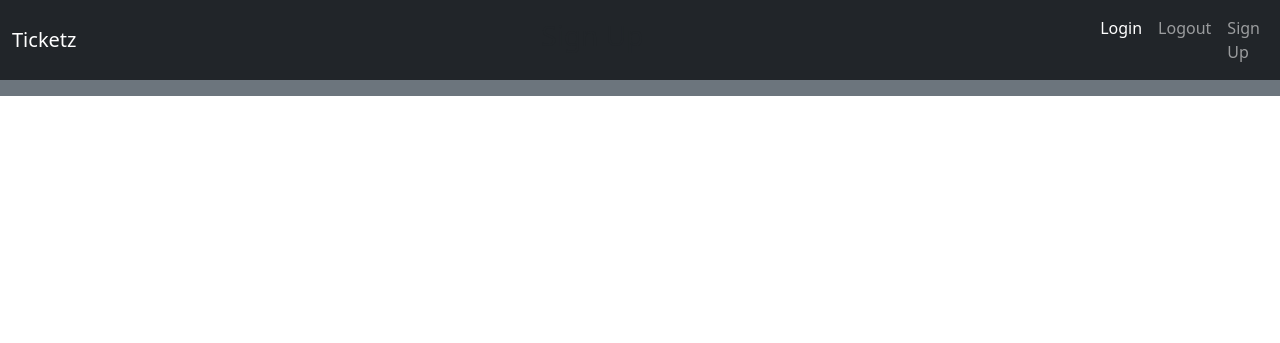
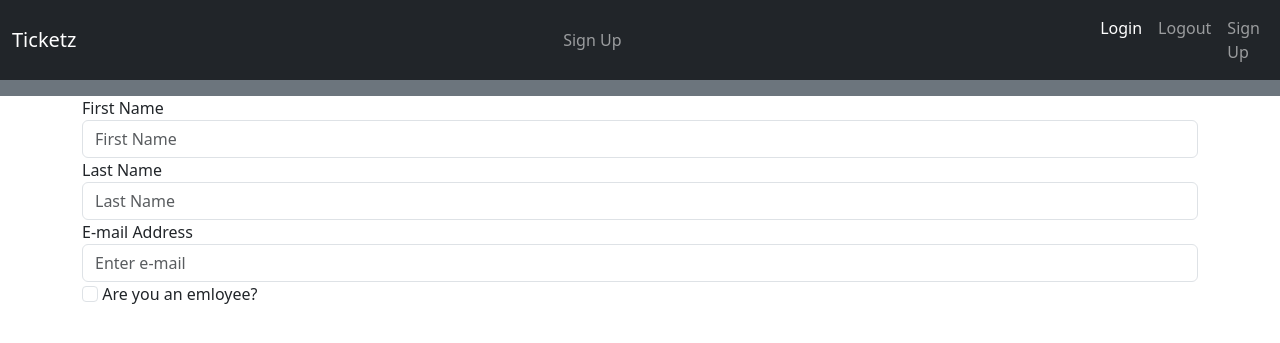
Before and after one commit to agarh16/Project_Ticketz, a Flask app: page /sign-up in a window 1280 px wide. Shown: the top 343 px of the page. Run offline with Flask 3, Linux system fonts and the light colour scheme.

Commit message:
created signup page

```diff
--- a/website/templates/base.html
+++ b/website/templates/base.html
@@ -10,7 +10,7 @@
         <nav class="navbar navbar-expand-lg navbar-dark bg-dark">
             <div class="container-fluid">
                 <a class="navbar-brand" href="/">Ticketz</a>
-                <div class="container-fluid">
+                <div class="container-fluid text-center">
                 {% block content %} {% endblock %}
                 </div>
                 <button class="navbar-toggler" type="button" data-bs-toggle="collapse" data-bs-target="#navbar" aria-controls="navbar" aria-expanded="false" aria-label="Toggle navigation">
--- a/website/templates/home_client.html
+++ b/website/templates/home_client.html
@@ -2,6 +2,5 @@
 
 {% block content %}
 <span class="navbar-text">Welcome back!</span>{% endblock %}
-<nav class="navbar navbar-expand-lg bg-secondary">
-    <div class="container-fluid">
+
 </nav>
--- a/website/templates/sign_up.html
+++ b/website/templates/sign_up.html
@@ -1,11 +1,33 @@
 {% extends "base.html" %} {% block title %}Sign Up{% endblock %}
+{% block content %}
+<span class="navbar-text">Sign Up</span>{% endblock %}
 
-{% block content %}
+{% block body %}
 <form method="POST">
-    <h3 align="center">Sign Up</h3>
-    <div class="form group">
-
+    <div class="form-group">
+        <label for="firstName">First Name</label>
+        <input
+            type="firstName"
+            class="form-control"
+            id="firstName" name="firstName"
+            placeholder="First Name"
+        />
+        <label for="lastName">Last Name</label>
+        <input
+            type="lastName"
+            class="form-control"
+            id="lastName" name="lastName"
+            placeholder="Last Name"
+        />
+        <label for="email">E-mail Address</label>
+        <input
+            type="email"
+            class="form-control"
+            id="email" name="email"
+            placeholder="Enter e-mail"
+        />
+        <input class="form-check-input" type="checkbox" value="TRUE" id="isEmployee">
+        <label class="form-check-label" for="isEmployee">Are you an emloyee?</label>
     </div>
 </form>
-
 {% endblock %}
```
